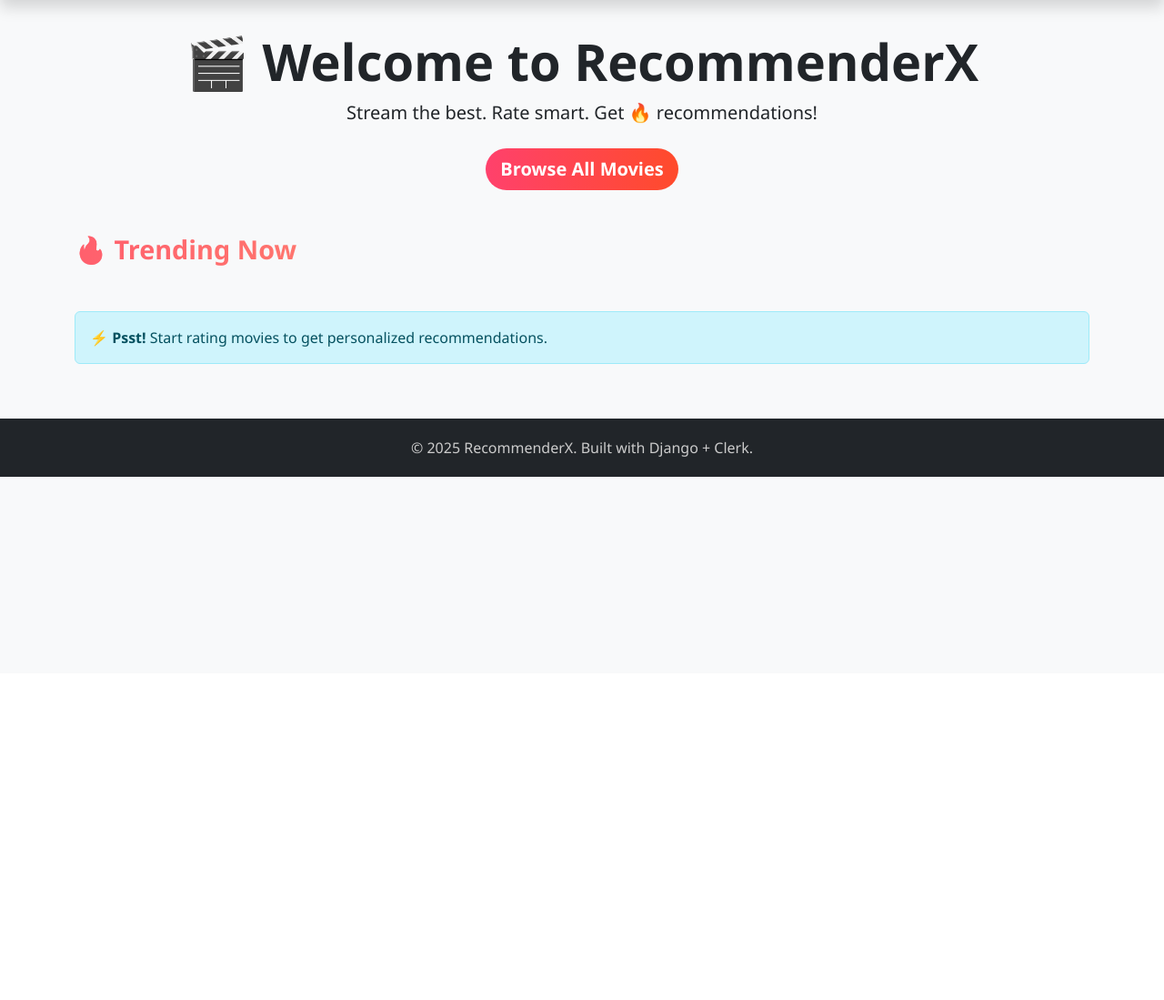
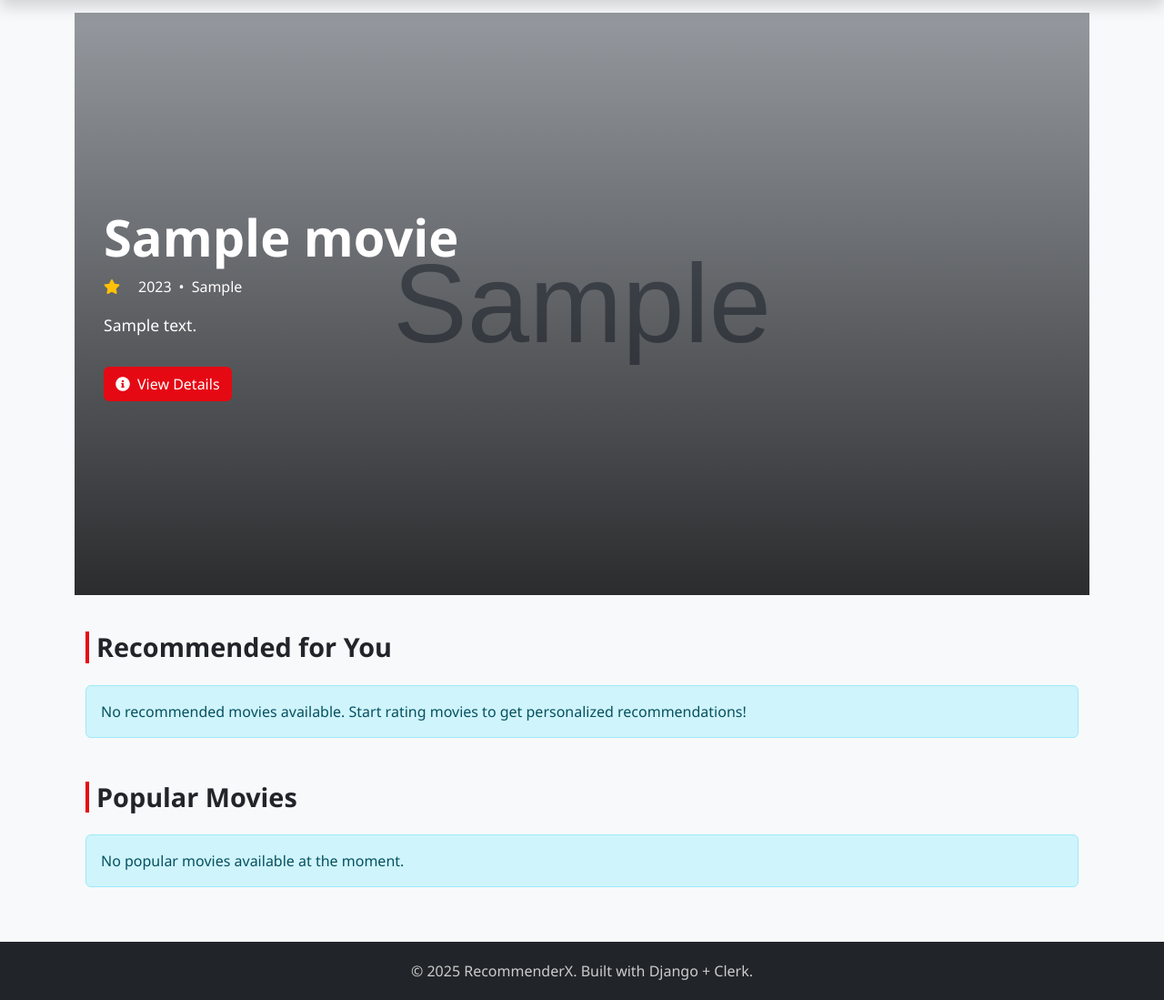
Before and after one commit to Sreekaran1704/recommenderx, a Django app: page / in a window 1280 px wide. Shown: the part 60-1159 px from the top of the page at 91% size. Before the commit the page ends 584 px from the top, so only its background shows below. Run offline with Django 5.2, Linux system fonts and the light colour scheme; tables that the repository leaves empty hold one stand-in row (values such as "Sample post"); grey boxes marked "Sample" are stand-in pictures; some libraries are stand-ins or nearby versions.

Commit message:
Redesigned the Home page UI

```diff
--- a/src/recommenderx/templates/home.html
+++ b/src/recommenderx/templates/home.html
@@ -1,113 +1,179 @@
 {% extends 'base.html' %}
+
+{% block title %}RecommenderX - Find Your Next Favorite Movie{% endblock %}
 
 {% block extra_css %}
 <style>
+    .hero-section {
+        position: relative;
+        height: 80vh;
+        min-height: 500px;
+        background-size: cover;
+        background-position: center;
+        color: white;
+        margin-top: -20px;
+        margin-bottom: 40px;
+    }
+
+    .hero-overlay {
+        position: absolute;
+        top: 0;
+        left: 0;
+        width: 100%;
+        height: 100%;
+        background: linear-gradient(to bottom, rgba(0,0,0,0.3) 0%, rgba(0,0,0,0.8) 100%);
+        display: flex;
+        align-items: center;
+    }
+
+    .hero-content {
+        max-width: 600px;
+        padding: 0 20px;
+    }
+
+    .hero-title {
+        font-size: 3.5rem;
+        font-weight: bold;
+        margin-bottom: 0.5rem;
+    }
+
+    .hero-meta {
+        display: flex;
+        align-items: center;
+        margin-bottom: 1rem;
+    }
+
+    .hero-rating {
+        display: inline-flex;
+        align-items: center;
+        margin-right: 15px;
+    }
+
+    .hero-rating .star {
+        color: #ffc107;
+        margin-right: 5px;
+    }
+
+    .hero-description {
+        font-size: 1.1rem;
+        margin-bottom: 2rem;
+        line-height: 1.6;
+    }
+
     .section-title {
         font-size: 1.8rem;
-        font-weight: 800;
-        margin-bottom: 1rem;
-        color: #fff;
-        background: linear-gradient(to right, #ff5f6d, #ffc371);
-        -webkit-background-clip: text;
-        -webkit-text-fill-color: transparent;
+        font-weight: bold;
+        margin-bottom: 1.5rem;
+        padding-left: 0.5rem;
+        border-left: 4px solid #e50914;
     }
 
-    .horizontal-scroll {
-        display: flex;
-        gap: 1rem;
-        overflow-x: auto;
-        padding-bottom: 10px;
-        scroll-snap-type: x mandatory;
+    .movie-card {
+        transition: transform 0.3s ease, box-shadow 0.3s ease;
+        margin-bottom: 1.5rem;
     }
 
-    .movie-card-horizontal {
-        min-width: 200px;
-        flex: 0 0 auto;
-        background: rgba(255, 255, 255, 0.07);
-        backdrop-filter: blur(6px);
-        border-radius: 20px;
-        box-shadow: 0 10px 20px rgba(0,0,0,0.2);
-        transition: all 0.3s ease;
-        scroll-snap-align: start;
+    .movie-card:hover {
+        transform: translateY(-10px);
+        box-shadow: 0 10px 25px rgba(0,0,0,0.2);
     }
 
-    .movie-card-horizontal:hover {
-        transform: scale(1.05);
-        box-shadow: 0 12px 30px rgba(255, 99, 132, 0.3);
+    .view-details-btn {
+        background-color: #e50914;
+        border-color: #e50914;
     }
 
-    .movie-poster-sm {
-        width: 100%;
-        height: 250px;
-        object-fit: cover;
-        border-radius: 20px 20px 0 0;
-    }
-
-    .movie-body {
-        padding: 0.75rem 1rem;
-    }
-
-    .btn-zen {
-        background: linear-gradient(to right, #ff416c, #ff4b2b);
-        border: none;
-        color: white;
-        font-weight: 600;
-        border-radius: 30px;
-        padding: 0.5rem 1rem;
-        transition: all 0.3s;
-    }
-
-    .btn-zen:hover {
-        transform: translateY(-2px);
-        box-shadow: 0 8px 20px rgba(255, 105, 135, 0.5);
+    .view-details-btn:hover {
+        background-color: #b2070f;
+        border-color: #b2070f;
     }
 </style>
 {% endblock %}
 
 {% block content %}
-<div class="mb-5 text-center">
-    <h1 class="display-4 fw-bold text-gradient">🎬 Welcome to RecommenderX</h1>
-    <p class="lead">Stream the best. Rate smart. Get 🔥 recommendations!</p>
-    <a href="/movies/" class="btn btn-zen btn-lg mt-2">Browse All Movies</a>
+<!-- Hero Section with Featured Movie -->
+{% if featured_movie %}
+<div class="hero-section" style="background-image: url('{{ featured_movie.poster_url }}');">
+    <div class="hero-overlay">
+        <div class="container">
+            <div class="hero-content">
+                <h1 class="hero-title">{{ featured_movie.title }}</h1>
+                <div class="hero-meta">
+                    <div class="hero-rating">
+                        <span class="star"><i class="fas fa-star"></i></span>
+                        <span>{{ featured_movie.rating|floatformat:1 }}</span>
                     </div>
-
-<!-- Trending Movies Section -->
-<h2 class="section-title">🔥 Trending Now</h2>
-<div class="horizontal-scroll">
-    {% for movie in trending_movies %}
-    <div class="movie-card-horizontal">
-        <a href="{% url 'movie_detail' movie.id %}">
-            <img src="{{ movie.poster_url }}" class="movie-poster-sm" alt="{{ movie.title }}">
+                    <span>{{ featured_movie.release_year|default:"2023" }}</span>
+                    <span class="mx-2">•</span>
+                    <span>{{ featured_movie.genre }}</span>
+                </div>
+                <p class="hero-description">{{ featured_movie.description|truncatewords:50 }}</p>
+                <a href="/movies/{{ featured_movie.id }}/" class="btn btn-primary view-details-btn">
+                    <i class="fas fa-info-circle me-2"></i>View Details
                 </a>
-        <div class="movie-body">
-            <h6 class="mb-1 fw-bold">{{ movie.title }}</h6>
-            <p class="text-muted small mb-1">{{ movie.genre }}</p>
-            <a href="{% url 'movie_detail' movie.id %}" class="btn btn-sm btn-zen w-100">Details</a>
             </div>
         </div>
-    {% endfor %}
     </div>
+</div>
+{% endif %}
 
-<!-- Recommendations Section -->
+<div class="container">
+    <!-- Recommended Movies Section -->
+    <h2 class="section-title">Recommended for You</h2>
     {% if recommended_movies %}
-<h2 class="section-title mt-5">🎯 Recommended for You</h2>
-<div class="horizontal-scroll">
+    <div class="row row-cols-1 row-cols-md-2 row-cols-lg-4 g-4">
         {% for movie in recommended_movies %}
-    <div class="movie-card-horizontal">
-        <a href="{% url 'movie_detail' movie.id %}">
-            <img src="{{ movie.poster_url }}" class="movie-poster-sm" alt="{{ movie.title }}">
-        </a>
-        <div class="movie-body">
-            <h6 class="mb-1 fw-bold">{{ movie.title }}</h6>
-            <p class="text-muted small mb-1">{{ movie.genre }}</p>
-            <a href="{% url 'movie_detail' movie.id %}" class="btn btn-sm btn-zen w-100">Details</a>
+        <div class="col">
+            <div class="card movie-card h-100">
+                {% if movie.poster_url %}
+                <img src="{{ movie.poster_url }}" class="card-img-top movie-poster" alt="{{ movie.title }}">
+                {% else %}
+                <div class="card-img-top movie-poster bg-secondary d-flex align-items-center justify-content-center text-white">
+                    <span>No Image Available</span>
+                </div>
+                {% endif %}
+                <div class="card-body">
+                    <h5 class="card-title">{{ movie.title }}</h5>
+                    <p class="card-text text-muted">{{ movie.genre }}</p>
+                    <a href="/movies/{{ movie.id }}/" class="btn btn-primary view-details-btn">View Details</a>
+                </div>
             </div>
         </div>
         {% endfor %}
     </div>
     {% else %}
-<div class="alert alert-info mt-4">
-    <strong>⚡ Psst!</strong> Start rating movies to get personalized recommendations.
+    <div class="alert alert-info">
+        No recommended movies available. Start rating movies to get personalized recommendations!
     </div>
     {% endif %}
+
+    <!-- Popular Movies Section -->
+    <h2 class="section-title mt-5">Popular Movies</h2>
+    {% if popular_movies %}
+    <div class="row row-cols-1 row-cols-md-2 row-cols-lg-4 g-4">
+        {% for movie in popular_movies %}
+        <div class="col">
+            <div class="card movie-card h-100">
+                {% if movie.poster_url %}
+                <img src="{{ movie.poster_url }}" class="card-img-top movie-poster" alt="{{ movie.title }}">
+                {% else %}
+                <div class="card-img-top movie-poster bg-secondary d-flex align-items-center justify-content-center text-white">
+                    <span>No Image Available</span>
+                </div>
+                {% endif %}
+                <div class="card-body">
+                    <h5 class="card-title">{{ movie.title }}</h5>
+                    <p class="card-text text-muted">{{ movie.genre }}</p>
+                    <a href="/movies/{{ movie.id }}/" class="btn btn-primary view-details-btn">View Details</a>
+                </div>
+            </div>
+        </div>
+        {% endfor %}
+    </div>
+    {% else %}
+    <div class="alert alert-info">
+        No popular movies available at the moment.
+    </div>
+    {% endif %}
+</div>
 {% endblock %}
--- a/src/recommenderx/views.py
+++ b/src/recommenderx/views.py
@@ -6,9 +6,43 @@
 from django.conf import settings
 from django.core.paginator import Paginator, EmptyPage, PageNotAnInteger
 
-def home_page_view(request, *args, **kwargs):
+def home_page_view(request):
+    """Home page view showing featured and recommended movies."""
+    try:
+        from movies.models import Movie
+
+        # Get total count for debugging
+        total_count = Movie.objects.count()
+        print(f"Total movies in database: {total_count}")
+
+        # Just get any movies to display
+        all_movies = list(Movie.objects.all()[:20])
+
+        if all_movies:
+            featured_movie = all_movies[0] if all_movies else None
+            recommended_movies = all_movies[1:5] if len(all_movies) > 1 else []
+            popular_movies = all_movies[5:13] if len(all_movies) > 5 else []
+
+            print(f"Featured: {featured_movie.title if featured_movie else 'None'}")
+            print(f"Recommended: {len(recommended_movies)} movies")
+            print(f"Popular: {len(popular_movies)} movies")
+        else:
+            print("No movies found in database")
+            featured_movie = None
+            recommended_movies = []
+            popular_movies = []
+
+    except Exception as e:
+        print(f"Error fetching movies for homepage: {str(e)}")
+        featured_movie = None
+        recommended_movies = []
+        popular_movies = []
+
     return render(request, 'home.html', {
-        'CLERK_PUBLISHABLE_KEY': settings.CLERK_PUBLISHABLE_KEY,
+        'featured_movie': featured_movie,
+        'recommended_movies': recommended_movies,
+        'popular_movies': popular_movies,
+        'CLERK_PUBLISHABLE_KEY': settings.CLERK_PUBLISHABLE_KEY
     })
 
 def movie_list_view(request):
```
Lines whose indentation alone changed are shown as unchanged.
